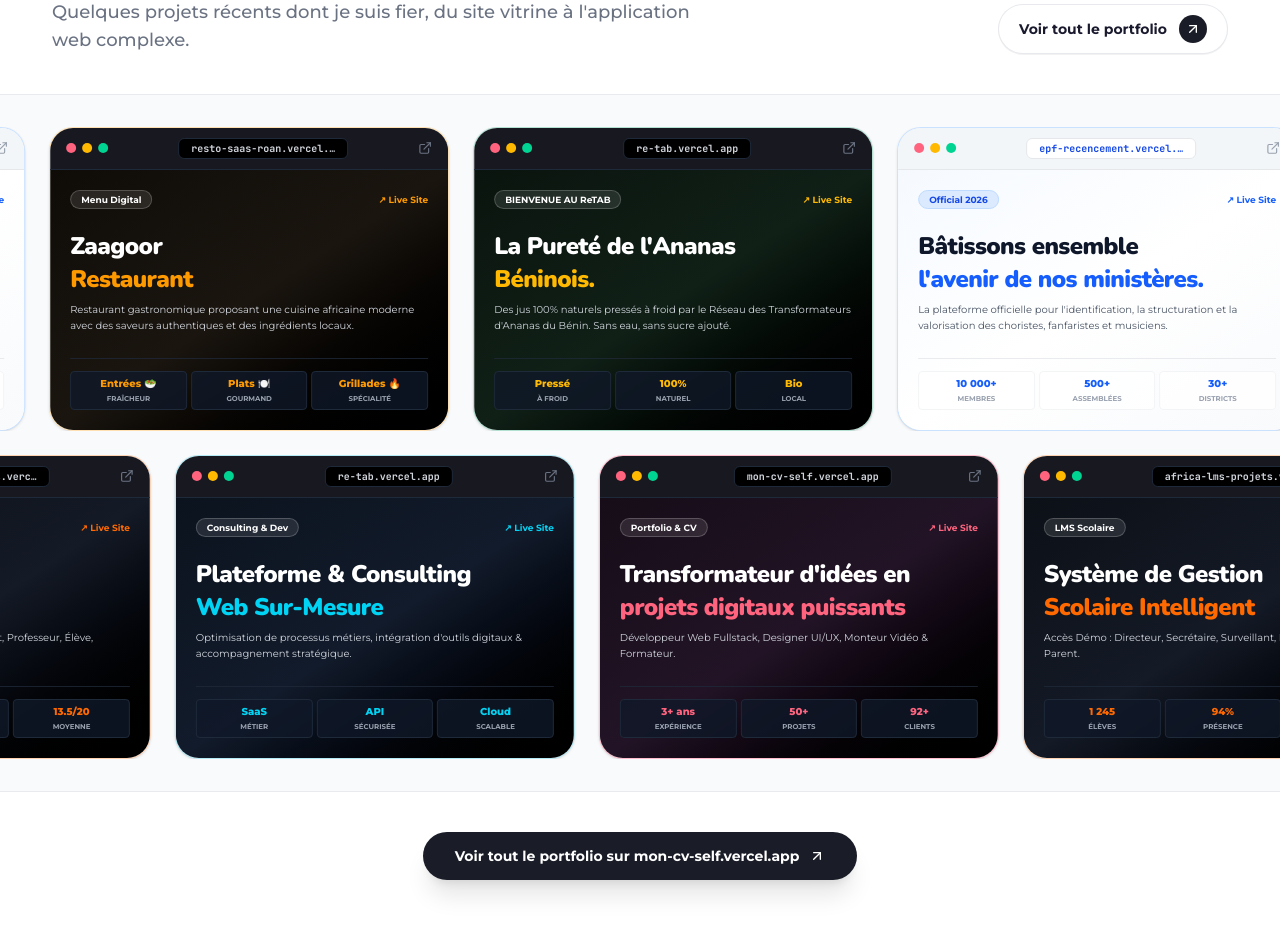
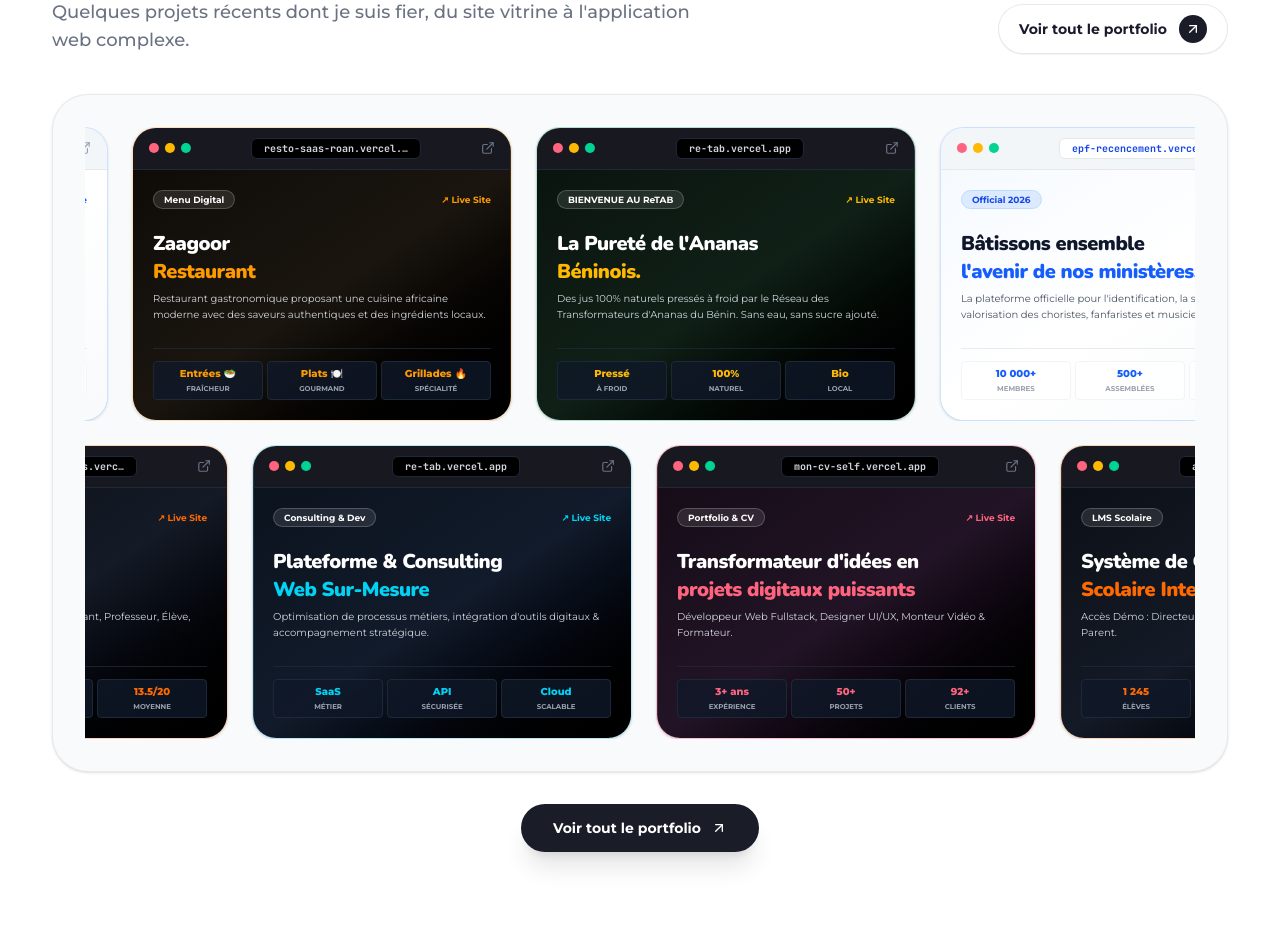
Before and after one commit to mathiaskowoe01-alt/Mathiaskowoe, a React (Vite) app: page / in a window 1280 px wide. Shown: the part 7280-8209 px from the top of the page. Built offline with nearby package versions, Linux system fonts and the light colour scheme.

Commit message:
style: Nest auto-scrolling portfolio cards inside the main rounded container

```diff
--- a/src/components/PortfolioSection.jsx
+++ b/src/components/PortfolioSection.jsx
@@ -21,7 +21,6 @@
       bgColor: 'from-blue-50/60 via-white to-slate-50',
       borderColor: 'border-blue-200/80 hover:border-blue-400',
       accentText: 'text-blue-600',
-      accentBg: 'bg-blue-600',
       stats: [
         { val: '10 000+', lbl: 'Membres' },
         { val: '500+', lbl: 'Assemblées' },
@@ -42,7 +41,6 @@
       bgColor: 'from-[#0F0C08] via-[#1A150F] to-black',
       borderColor: 'border-amber-500/30 hover:border-amber-500',
       accentText: 'text-amber-500',
-      accentBg: 'bg-amber-500',
       isDark: true,
       stats: [
         { val: 'Entrées 🥗', lbl: 'Fraîcheur' },
@@ -64,7 +62,6 @@
       bgColor: 'from-[#0A140E] via-[#102017] to-black',
       borderColor: 'border-emerald-600/30 hover:border-emerald-500',
       accentText: 'text-amber-400',
-      accentBg: 'bg-emerald-500',
       isDark: true,
       stats: [
         { val: 'Pressé', lbl: 'À froid' },
@@ -89,7 +86,6 @@
       bgColor: 'from-[#0C1017] via-[#141A26] to-black',
       borderColor: 'border-orange-500/30 hover:border-orange-500',
       accentText: 'text-orange-500',
-      accentBg: 'bg-orange-500',
       isDark: true,
       stats: [
         { val: '1 245', lbl: 'Élèves' },
@@ -111,7 +107,6 @@
       bgColor: 'from-[#0B131E] via-[#121B2B] to-black',
       borderColor: 'border-cyan-500/30 hover:border-cyan-400',
       accentText: 'text-cyan-400',
-      accentBg: 'bg-cyan-500',
       isDark: true,
       stats: [
         { val: 'SaaS', lbl: 'Métier' },
@@ -133,7 +128,6 @@
       bgColor: 'from-[#160D18] via-[#221426] to-black',
       borderColor: 'border-rose-500/30 hover:border-rose-400',
       accentText: 'text-rose-400',
-      accentBg: 'bg-rose-500',
       isDark: true,
       stats: [
         { val: '3+ ans', lbl: 'Expérience' },
@@ -143,16 +137,16 @@
     }
   ];
 
-  // Duplicate rows for seamless infinite scrolling marquee loop
+  // Tripled lists for seamless loop
   const infiniteRow1 = [...row1Projects, ...row1Projects, ...row1Projects];
   const infiniteRow2 = [...row2Projects, ...row2Projects, ...row2Projects];
 
   return (
     <section id="portfolio" className="py-20 md:py-32 bg-white relative overflow-hidden">
-      <div className="mx-auto max-w-[1240px] px-4 sm:px-6 md:px-8 mb-10">
+      <div className="mx-auto max-w-[1240px] px-4 sm:px-6 md:px-8">
 
         {/* Section Header Row */}
-        <div className="flex flex-col sm:flex-row sm:items-end justify-between gap-6">
+        <div className="flex flex-col sm:flex-row sm:items-end justify-between gap-6 mb-10">
           <div>
             <h2 className="font-nunito text-3xl sm:text-4xl md:text-5xl font-black text-brand-dark leading-[1.15] tracking-tight">
               Mon <span className="text-[#EA580C]">portfolio</span>
@@ -175,19 +169,18 @@
             </div>
           </a>
         </div>
-      </div>
 
-      {/* Large Wrapper containing Auto-Scrolling Marquee Tracks */}
-      <div className="w-full bg-[#F8FAFC] py-8 border-y border-gray-200/80 overflow-hidden space-y-6">
+        {/* Large Rounded Container Card (Exact screenshot wrapper) */}
+        <div className="rounded-[28px] md:rounded-[36px] border border-gray-200/80 bg-[#F8FAFC] p-4 sm:p-6 md:p-8 shadow-sm overflow-hidden space-y-6">
 
-        {/* ROW 1: AUTO SCROLL LEFT */}
+          {/* ROW 1: AUTO SCROLL LEFT (Inside the rounded box) */}
           <div className="flex overflow-hidden group/track">
             <div className="flex gap-6 animate-marquee-left group-hover/track:[animation-play-state:paused] shrink-0">
               {infiniteRow1.map((proj, idx) => (
                 <div
                   key={`r1-${idx}`}
                   onClick={() => openProject(proj.url)}
-                className={`w-[340px] sm:w-[400px] shrink-0 cursor-pointer rounded-2xl md:rounded-3xl overflow-hidden border bg-white shadow-sm hover:shadow-2xl transition-all duration-300 flex flex-col justify-between ${proj.borderColor}`}
+                  className={`w-[320px] sm:w-[380px] shrink-0 cursor-pointer rounded-2xl md:rounded-3xl overflow-hidden border bg-white shadow-sm hover:shadow-2xl transition-all duration-300 flex flex-col justify-between ${proj.borderColor}`}
                 >
                   {/* Browser Window Header */}
                   <div className={`px-4 py-2.5 flex items-center justify-between border-b ${proj.isDark ? 'bg-[#181920] border-gray-800' : 'bg-slate-100/90 border-gray-200'}`}>
@@ -203,7 +196,7 @@
                   </div>
 
                   {/* Hero Preview Card Content */}
-                <div className={`relative bg-gradient-to-br ${proj.bgColor} p-5 min-h-[260px] flex flex-col justify-between`}>
+                  <div className={`relative bg-gradient-to-br ${proj.bgColor} p-5 min-h-[250px] flex flex-col justify-between`}>
                     <div className="flex items-center justify-between text-[11px] font-bold mb-3">
                       <span className={`rounded-full px-2.5 py-0.5 text-[9px] font-bold border ${proj.isDark ? 'bg-white/10 text-white border-white/20' : 'bg-blue-100 text-blue-700 border-blue-200'}`}>
                         {proj.badge}
@@ -212,7 +205,7 @@
                     </div>
 
                     <div className="relative z-10 my-auto text-left">
-                    <h3 className={`font-nunito font-black text-xl sm:text-2xl tracking-tight leading-snug ${proj.isDark ? 'text-white' : 'text-slate-900'}`}>
+                      <h3 className={`font-nunito font-black text-xl tracking-tight leading-snug ${proj.isDark ? 'text-white' : 'text-slate-900'}`}>
                         {proj.title} <br />
                         <span className={proj.accentText}>{proj.highlight}</span>
                       </h3>
@@ -235,14 +228,14 @@
             </div>
           </div>
 
-        {/* ROW 2: AUTO SCROLL RIGHT */}
+          {/* ROW 2: AUTO SCROLL RIGHT (Inside the rounded box) */}
           <div className="flex overflow-hidden group/track">
             <div className="flex gap-6 animate-marquee-right group-hover/track:[animation-play-state:paused] shrink-0">
               {infiniteRow2.map((proj, idx) => (
                 <div
                   key={`r2-${idx}`}
                   onClick={() => openProject(proj.url)}
-                className={`w-[340px] sm:w-[400px] shrink-0 cursor-pointer rounded-2xl md:rounded-3xl overflow-hidden border bg-white shadow-sm hover:shadow-2xl transition-all duration-300 flex flex-col justify-between ${proj.borderColor}`}
+                  className={`w-[320px] sm:w-[380px] shrink-0 cursor-pointer rounded-2xl md:rounded-3xl overflow-hidden border bg-white shadow-sm hover:shadow-2xl transition-all duration-300 flex flex-col justify-between ${proj.borderColor}`}
                 >
                   {/* Browser Window Header */}
                   <div className="px-4 py-2.5 flex items-center justify-between border-b bg-[#181920] border-gray-800">
@@ -258,7 +251,7 @@
                   </div>
 
                   {/* Hero Preview Card Content */}
-                <div className={`relative bg-gradient-to-br ${proj.bgColor} p-5 min-h-[260px] flex flex-col justify-between`}>
+                  <div className={`relative bg-gradient-to-br ${proj.bgColor} p-5 min-h-[250px] flex flex-col justify-between`}>
                     <div className="flex items-center justify-between text-[11px] font-bold mb-3">
                       <span className="rounded-full px-2.5 py-0.5 text-[9px] font-bold border bg-white/10 text-white border-white/20">
                         {proj.badge}
@@ -267,7 +260,7 @@
                     </div>
 
                     <div className="relative z-10 my-auto text-left">
-                    <h3 className="font-nunito font-black text-xl sm:text-2xl tracking-tight leading-snug text-white">
+                      <h3 className="font-nunito font-black text-xl tracking-tight leading-snug text-white">
                         {proj.title} <br />
                         <span className={proj.accentText}>{proj.highlight}</span>
                       </h3>
@@ -293,16 +286,18 @@
         </div>
 
         {/* Bottom Center Action Button */}
-      <div className="mt-10 flex justify-center">
+        <div className="mt-8 flex justify-center">
           <a
             href="https://mon-cv-self.vercel.app/"
             target="_blank"
             rel="noopener noreferrer"
             className="inline-flex items-center gap-2.5 rounded-full bg-[#1A1D27] px-8 py-3.5 text-sm font-bold text-white shadow-xl hover:bg-black transition-all duration-300 hover:scale-105"
           >
-          <span>Voir tout le portfolio sur mon-cv-self.vercel.app</span>
+            <span>Voir tout le portfolio</span>
             <ArrowUpRight className="h-4 w-4" />
           </a>
+        </div>
+
       </div>
     </section>
   );
```
Lines whose indentation alone changed are shown as unchanged.
